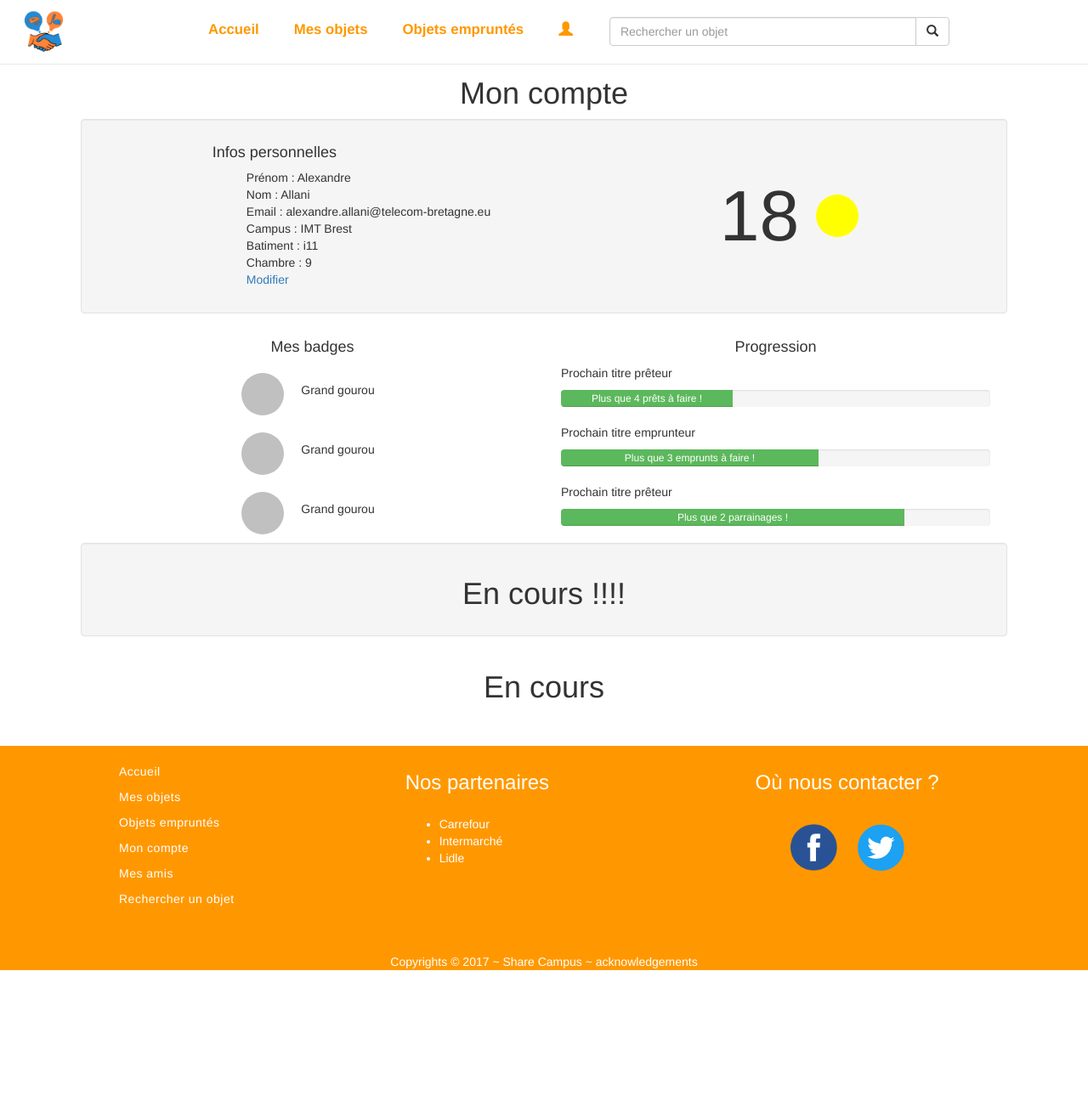
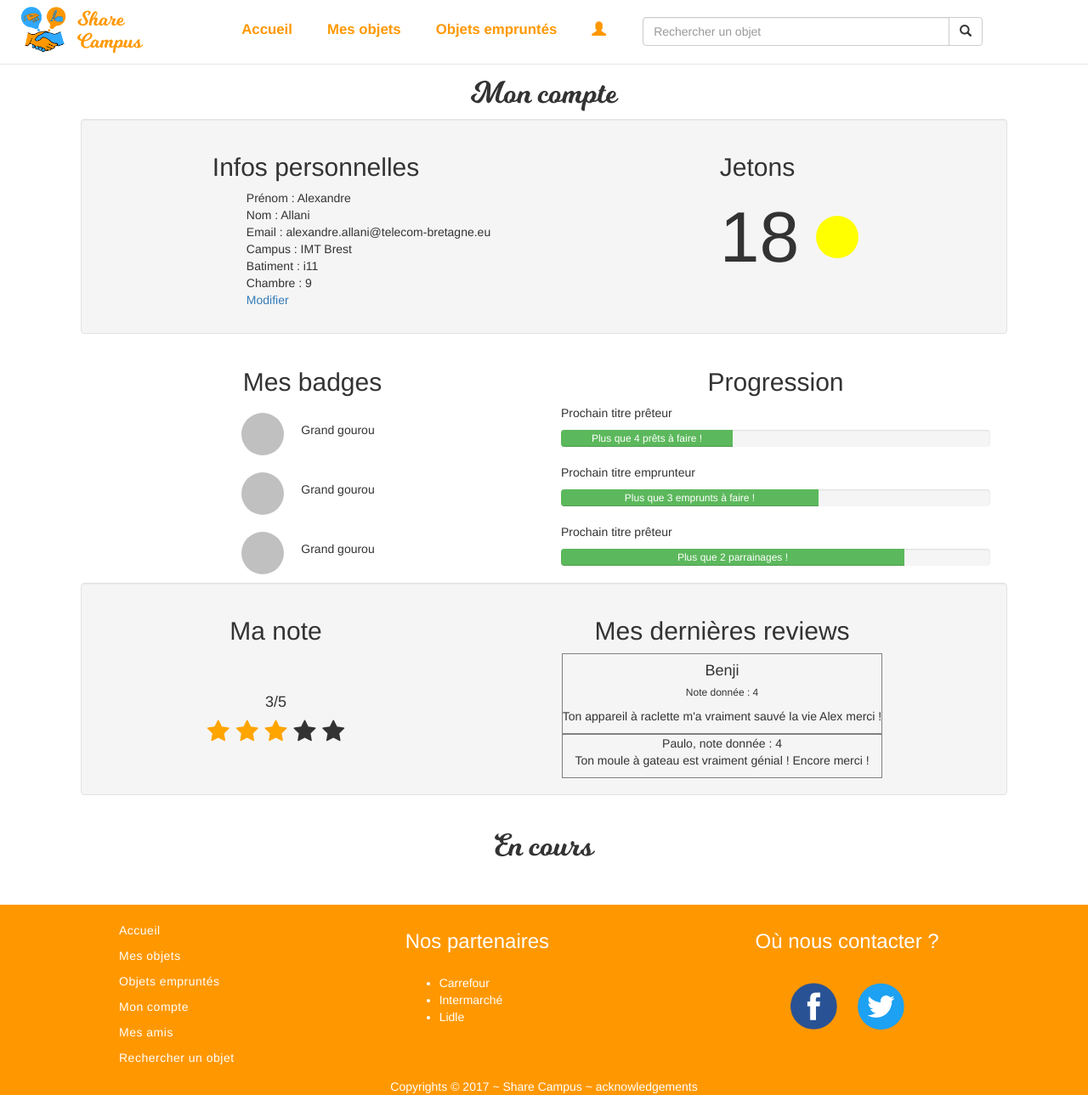
Before and after one commit to Syndorik/Cher-voisin, a PHP site: page /myAccount in a window 1280 px wide. Shown: the whole page at 85% size. Before the commit the page ends 1142 px from the top, so only its background shows below. Run offline with PHP 8.4, Linux system fonts and the light colour scheme; some libraries are stand-ins or nearby versions.

Commit message:
Update myAccount

```diff
--- a/header.php
+++ b/header.php
@@ -16,14 +16,19 @@
   <div id="header_wrapper"><nav class="navbar navbar-default navbar-fixed-top navbar-center">
     <div class="container-fluid container" id="header_container">
       <!-- Brand and toggle get grouped for better mobile display -->
-      <div class="navbar-header">
+      <div class="navbar-header" id="logo_name_container">
           <button type="button" class="navbar-toggle collapsed" data-toggle="collapse" data-target="#bs-example-navbar-collapse-1" aria-expanded="false">
               <span class="sr-only">Toggle navigation</span>
               <span class="icon-bar"></span>
               <span class="icon-bar"></span>
               <span class="icon-bar"></span>
           </button>
-          <a class="navbar-brand" id="logo"><img src="images/logo_mini.png" id="logo-pic" ></a>
+          <div id="logo_name">
+            <a class="navbar-brand" id="logo"><img src="images/logo_mini.png" id="logo-pic" ></a>
+            <h3>Share <br>Campus</h3>
+          </div>
+
+
       </div>
       <!-- Collect the nav links, forms, and other content for toggling -->
       <div class="collapse navbar-collapse" id="bs-example-navbar-collapse-1">
--- a/myAccount.php
+++ b/myAccount.php
@@ -4,7 +4,7 @@
     <h1 class="text-center">Mon compte</h1>
     <section class="private-info well">
       <div class="private-info-item">
-        <h4>Infos personnelles</h4>
+        <h2>Infos personnelles</h2>
         <div class="data">
           <ul>
             <li>Prénom : Alexandre</li>
@@ -17,14 +17,18 @@
           </ul>
         </div>
       </div>
-      <div class="private-info-token">
-        <h4>18</h4>
-        <p><img src="" alt=""></p>
+      <div class="private-info-item">
+        <h2>Jetons</h2>
+        <div class="private-info-token">
+          <h4>18</h4>
+          <p><img src="" alt=""></p>
+        </div>
       </div>
+
     </section><!--  END of information section -->
     <section class="titles">
       <div>
-        <h4>Mes badges</h4>
+        <h2>Mes badges</h2>
         <div class="badges-item">
           <p class="badge-pic"><img src="" alt=""></p>
           <p>Grand gourou</p>
@@ -39,7 +43,7 @@
         </div>
       </div>
       <div class="">
-        <h4>Progression</h4>
+        <h2>Progression</h2>
         <div class="progress-bar-container">
           <p>Prochain titre prêteur</p>
           <div class="progress">
@@ -71,7 +75,34 @@
 
     </section>
     <section class="marks well">
-      <h1>En cours !!!!</h1>
+      <div >
+        <h2>Ma note</h2>
+        <div class="marks-item">
+          <h4>3/5</h4>
+          <div >
+            <span class="fa fa-star fa-2x checked"></span>
+            <span class="fa fa-star fa-2x checked"></span>
+            <span class="fa fa-star fa-2x checked"></span>
+            <span class="fa fa-star fa-2x"></span>
+            <span class="fa fa-star fa-2x"></span>
+          </div>
+        </div>
+      </div>
+      <div class="">
+        <h2>Mes dernières reviews</h2>
+        <div class="reviews">
+          <div class="reviews-item">
+            <h4>Benji <span><h6>Note donnée : 4</h6></span></h4>
+            <p>Ton appareil à raclette m'a vraiment sauvé la vie Alex merci !</p>
+          </div>
+          <div class="reviews-item">
+            <header>
+              Paulo, note donnée : 4
+            </header>
+            <p>Ton moule à gateau est vraiment génial ! Encore merci !</p>
+          </div>
+        </div>
+      </div>
     </section>
     <section class="historic">
       <h1>En cours</h1>
--- a/style.css
+++ b/style.css
@@ -1,6 +1,12 @@
+/*COLOR : #2fa8ff*/
 html{
   height: 100%;
   width: 100%;
+}
+
+@font-face {
+    font-family: 'Milkshake';
+    src: url('Milkshake/Milkshake.ttf');
 }
 
 body {
@@ -9,6 +15,10 @@ body {
   min-height: 100%;
   display: flex;
   flex-direction: column;
+}
+
+h1{
+  font-family: milkshake;
 }
 
 .wrapper{
@@ -106,15 +116,21 @@ button{
   background-color: white;
   font-size: 1.2em;
   border-radius: 0px;
-  min-height: 70px;
-  max-height: 90px;
+  min-height: 75px;
+  max-height: 76px;
   margin: auto;
   padding: 0 15px;
+  border-width: 0 0 1px 0;
 }
 
 .navbar-toggle{
   margin-right: 15px;
   margin-top: 20px;
+}
+
+#logo_name_container{
+  height: 70px;
+  max-height: 75px;
 }
 
 #header_container{
@@ -161,7 +177,7 @@ button{
 }
 
 .dropdown-menu>li>a {
-	color:black;
+	color:#2fa8ff;
 }
 
 .navbar-collapse{
@@ -169,19 +185,28 @@ button{
 }
 
 #logo {
-	padding: 7px;
-	margin: 0 0 0 0;
-  width: 100%;
-  height: auto;
+	margin: 0;
+  width: fit-content;
+  height: 68px;
+  padding: 8px;
 }
 
 #logo-pic{
   overflow:hidden;
   display: inline-block;
-  border-radius:50%;
   width: 60px;
   height: 60px;
-  margin-bottom: : 10px;
+}
+
+#logo_name{
+  display: flex;
+  color: #FF9800;
+  font-family: "Milkshake";
+  font-size: 1.2em;
+}
+
+#logo_name h3{
+  margin: 10px 0px 0px 0px;
 }
 
 #menu-items>li>a {
@@ -198,7 +223,7 @@ button{
 }
 
 #menu-items>li>a:hover {
-	color: black;
+	color: #2fa8ff;
   }
 
 nav li{
@@ -233,6 +258,7 @@ li form{
 #footer-content {
 	margin: 0 auto;
   max-height: 100%;
+  padding-bottom: 0px;
 }
 
 #footer-content-2 {
@@ -590,7 +616,12 @@ li form{
   flex-wrap: wrap;
 }
 
-.private-info{}
+.private-info{
+}
+
+  .private-info-item > h4{
+    text-align: center;
+  }
 
   .private-info ul{
     list-style: none;
@@ -648,6 +679,30 @@ li form{
       flex-direction: column;
       width: 100%;
       padding: 0 20px;
+    }
+
+  .marks > div{
+    display: flex;
+    flex-direction: column;
+    align-content: center;
+    text-align: center;
+  }
+
+  .marks-item{
+    margin: auto;
+  }
+
+    .marks-item span{
+      width: 30px;
+      height: 30px;
+    }
+
+    .marks-item .checked{
+      color: orange;
+    }
+
+    .reviews-item{
+      border: 1px solid grey;
     }
 
 /******* MY OBJECTS ********/
@@ -722,10 +777,6 @@ tr{
     margin: auto;
 }
 
-#logo{
-    width:80%;
-    margin: auto;
-}
 
 .input-group{
     margin-top: 0px;
```
Also changed, not shown: landing_page.php (+5 -2 lines), Milkshake/Milkshake.otf (added), Milkshake/Milkshake.ttf (added), Milkshake/Milkshake/Tests/Accueil.php (renamed from Tests/Accueil.php), Milkshake/Milkshake/Tests/formtest.php (renamed from Tests/formtest.php), images/logo_mini.png, images/logo_name_mini.png (added), 2 other files.
